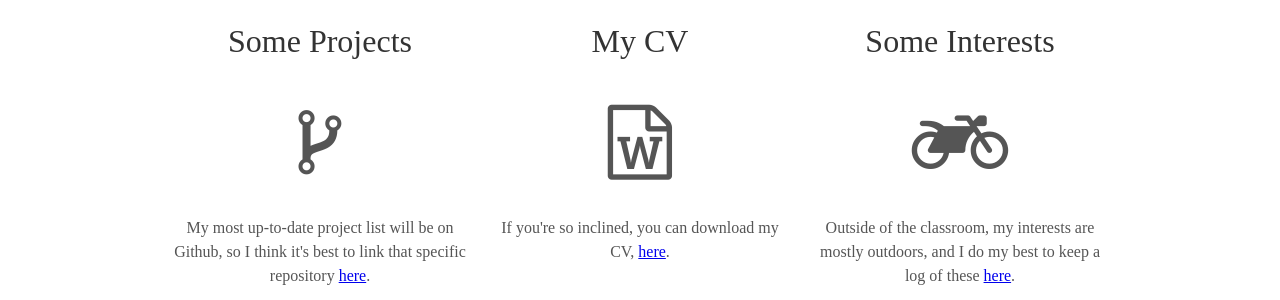
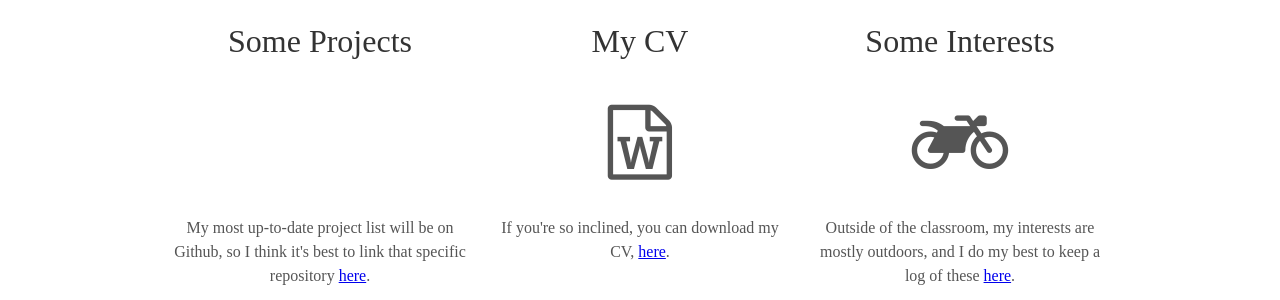
Before and after one commit to adam-bozman/adam-bozman.github.io, a Jekyll site: the page built from index.html, in a window 1280 px wide. Shown: the part 1922-2222 px from the top of the page. Built offline with Jekyll 4.4.1, drawn with Linux system fonts in a browser that asks for light colours; some web fonts are replaced.

Commit message:
Update about.html

```diff
--- a/_includes/about.html
+++ b/_includes/about.html
@@ -5,7 +5,7 @@
 <div class="user">
   <div class="tech">
     <h2>Some Projects</h2>
-    <i class="fa {color: green;} fa-code-fork" aria-hidden="true"></i>
+    <i class="fa fa-code-fork" style="color:#fff;" aria-hidden="true"></i>
     <p>My most up-to-date project list will be on Github, so I think it's best to link that specific repository <a href="https://github.com/adam-bozman/hypothetical-sabbatical" target="_blank">here</a>.</a></p>
   </div>
   <div class="tech">
```
